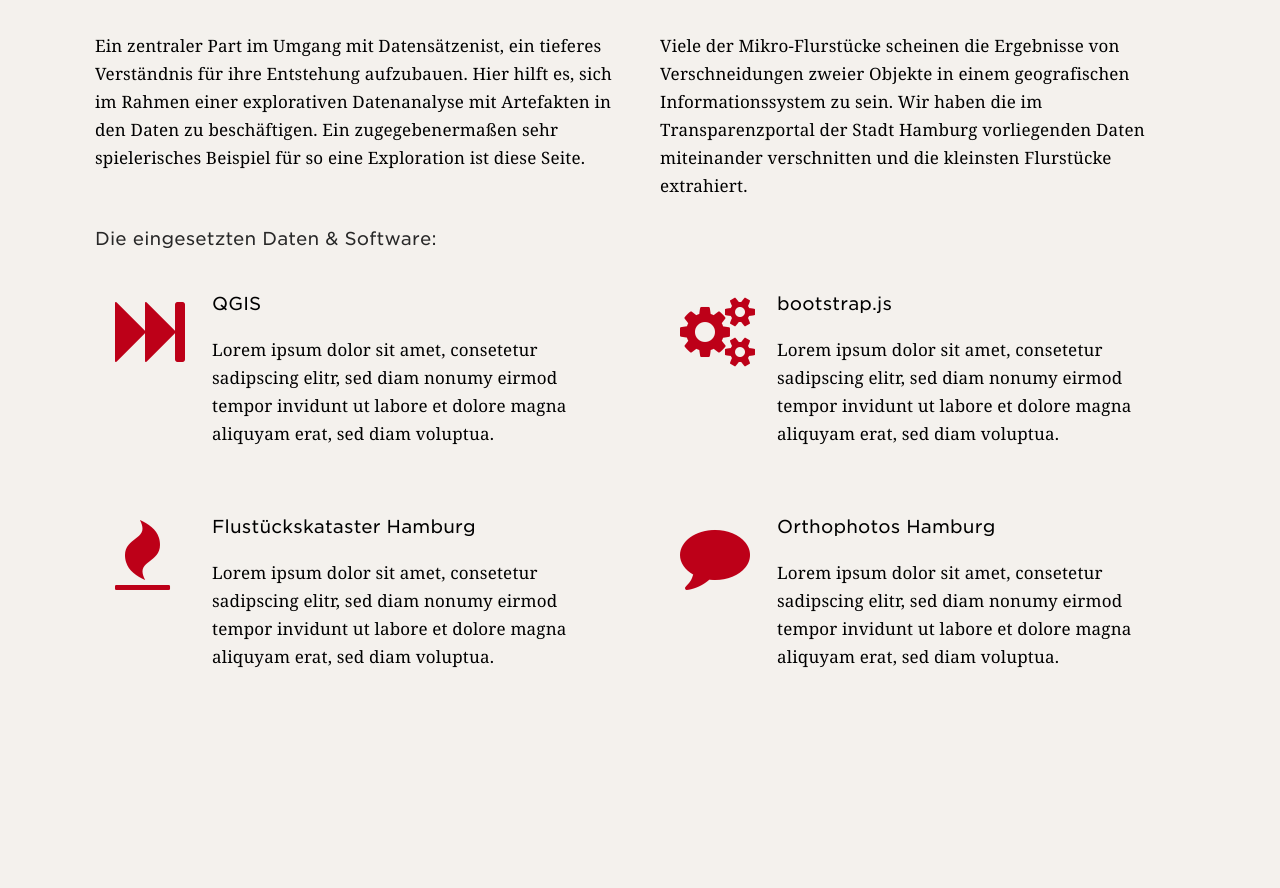
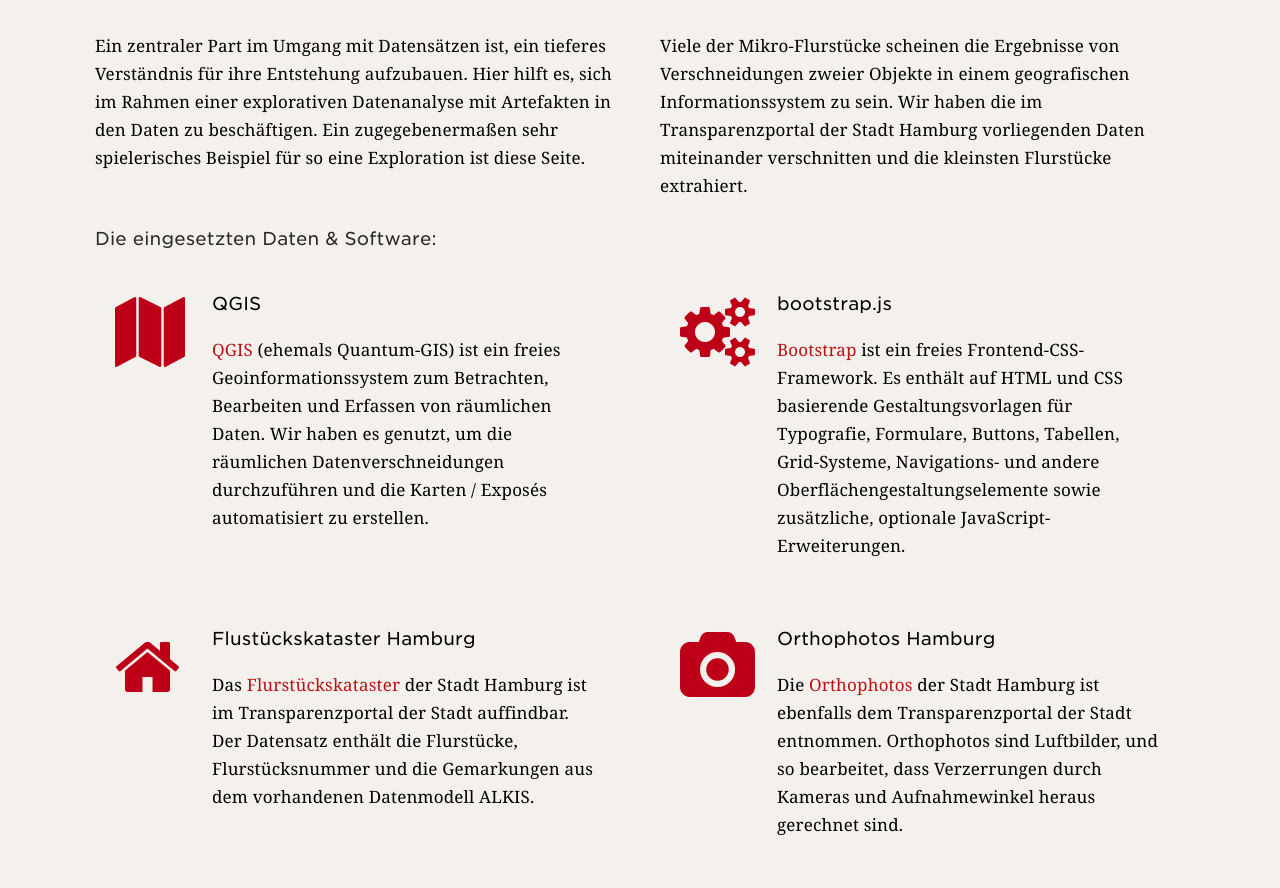
Before and after one commit to AchimTack/tag_der_dt_kleinheit, a plain HTML site: page site/www/index.html in a window 1280 px wide. Shown: the part 3825-4713 px from the top of the page. Drawn offline with nearby package versions, Linux system fonts and the light colour scheme; a script that the page names is missing; files whose address does not match are found by name.

Commit message:
making of (first try)

```diff
--- a/site/www/index.html
+++ b/site/www/index.html
@@ -372,7 +372,7 @@
 			<div class="container">
 				<div class="row">
 					<div class="col-md-6">
-						<p>Ein zentraler Part im Umgang mit Datensätzenist, ein tieferes Verständnis für ihre Entstehung aufzubauen. Hier hilft es, sich im Rahmen einer explorativen Datenanalyse mit Artefakten in den Daten zu beschäftigen. Ein zugegebenermaßen sehr spielerisches Beispiel für so eine Exploration ist diese Seite.<p>
+						<p>Ein zentraler Part im Umgang mit Datensätzen ist, ein tieferes Verständnis für ihre Entstehung aufzubauen. Hier hilft es, sich im Rahmen einer explorativen Datenanalyse mit Artefakten in den Daten zu beschäftigen. Ein zugegebenermaßen sehr spielerisches Beispiel für so eine Exploration ist diese Seite.<p>
 					</div>
 					<div class="col-md-6">
 						<p>Viele der Mikro-Flurstücke scheinen die Ergebnisse von Verschneidungen zweier Objekte in einem geografischen Informationssystem zu sein. Wir haben die im Transparenzportal der Stadt Hamburg vorliegenden Daten miteinander verschnitten und die kleinsten Flurstücke extrahiert.<p>
@@ -390,11 +390,11 @@
 					<div class="col-md-6">
 						<div class="fh5co-feature animate-box" data-animate-effect="fadeInLeft">
 							<div class="fh5co-icon">
-								<i class="icon-fast-forward"></i>
+								<i class="icon-map"></i>
 							</div>
 							<div class="fh5co-text">
 								<h3 class="wow slideInUp">QGIS</h3>
-								<p>Lorem ipsum dolor sit amet, consetetur sadipscing elitr, sed diam nonumy eirmod tempor invidunt ut labore et dolore magna aliquyam erat, sed diam voluptua.</p>
+								<p><a href="https://de.wikipedia.org/wiki/QGIS" target="_blank">QGIS</a> (ehemals Quantum-GIS) ist ein freies Geoinformationssystem zum Betrachten, Bearbeiten und Erfassen von räumlichen Daten. Wir haben es genutzt, um die räumlichen Datenverschneidungen durchzuführen und die Karten / Exposés automatisiert zu erstellen.</p>
 							</div>
 						</div>
 					</div>
@@ -406,7 +406,7 @@
 							</div>
 							<div class="fh5co-text">
 								<h3 class="wow slideInUp">bootstrap.js</h3>
-								<p>Lorem ipsum dolor sit amet, consetetur sadipscing elitr, sed diam nonumy eirmod tempor invidunt ut labore et dolore magna aliquyam erat, sed diam voluptua.</p>
+								<p><a href="https://de.wikipedia.org/wiki/Bootstrap_(Framework)" target="_blank">Bootstrap</a> ist ein freies Frontend-CSS-Framework. Es enthält auf HTML und CSS basierende Gestaltungsvorlagen für Typografie, Formulare, Buttons, Tabellen, Grid-Systeme, Navigations- und andere Oberflächengestaltungselemente sowie zusätzliche, optionale JavaScript-Erweiterungen.</p>
 							</div>
 						</div>
 					</div>
@@ -414,11 +414,11 @@
 					<div class="col-md-6">
 						<div class="fh5co-feature animate-box" data-animate-effect="fadeInLeft">
 							<div class="fh5co-icon">
-								<i class="icon-fire"></i>
+								<i class="icon-home"></i>
 							</div>
 							<div class="fh5co-text">
 								<h3 class="wow slideInUp">Flustückskataster Hamburg</h3>
-								<p>Lorem ipsum dolor sit amet, consetetur sadipscing elitr, sed diam nonumy eirmod tempor invidunt ut labore et dolore magna aliquyam erat, sed diam voluptua.</p>
+								<p>Das <a href="http://suche.transparenz.hamburg.de/dataset/inspire-hh-flurstucke-grundstucke-alkis2" target="_blank">Flurstückskataster</a> der Stadt Hamburg ist im Transparenzportal der Stadt auffindbar. Der Datensatz enthält die Flurstücke, Flurstücksnummer und die Gemarkungen aus dem vorhandenen Datenmodell ALKIS.</p>
 							</div>
 						</div>
 					</div>
@@ -426,11 +426,11 @@
 					<div class="col-md-6">
 						<div class="fh5co-feature animate-box" data-animate-effect="fadeInLeft">
 							<div class="fh5co-icon">
-								<i class="icon-comment"></i>
+								<i class="icon-camera"></i>
 							</div>
 							<div class="fh5co-text">
 								<h3 class="wow slideInUp">Orthophotos Hamburg</h3>
-								<p>Lorem ipsum dolor sit amet, consetetur sadipscing elitr, sed diam nonumy eirmod tempor invidunt ut labore et dolore magna aliquyam erat, sed diam voluptua.</p>
+								<p>Die <a href="http://suche.transparenz.hamburg.de/dataset/digitale-orthophotos-20cm-hamburg6" target="_blank">Orthophotos</a> der Stadt Hamburg ist ebenfalls dem Transparenzportal der Stadt entnommen. Orthophotos sind Luftbilder, und so bearbeitet, dass Verzerrungen durch Kameras und Aufnahmewinkel heraus gerechnet sind.</p>
 							</div>
 						</div>
 					</div>
```
